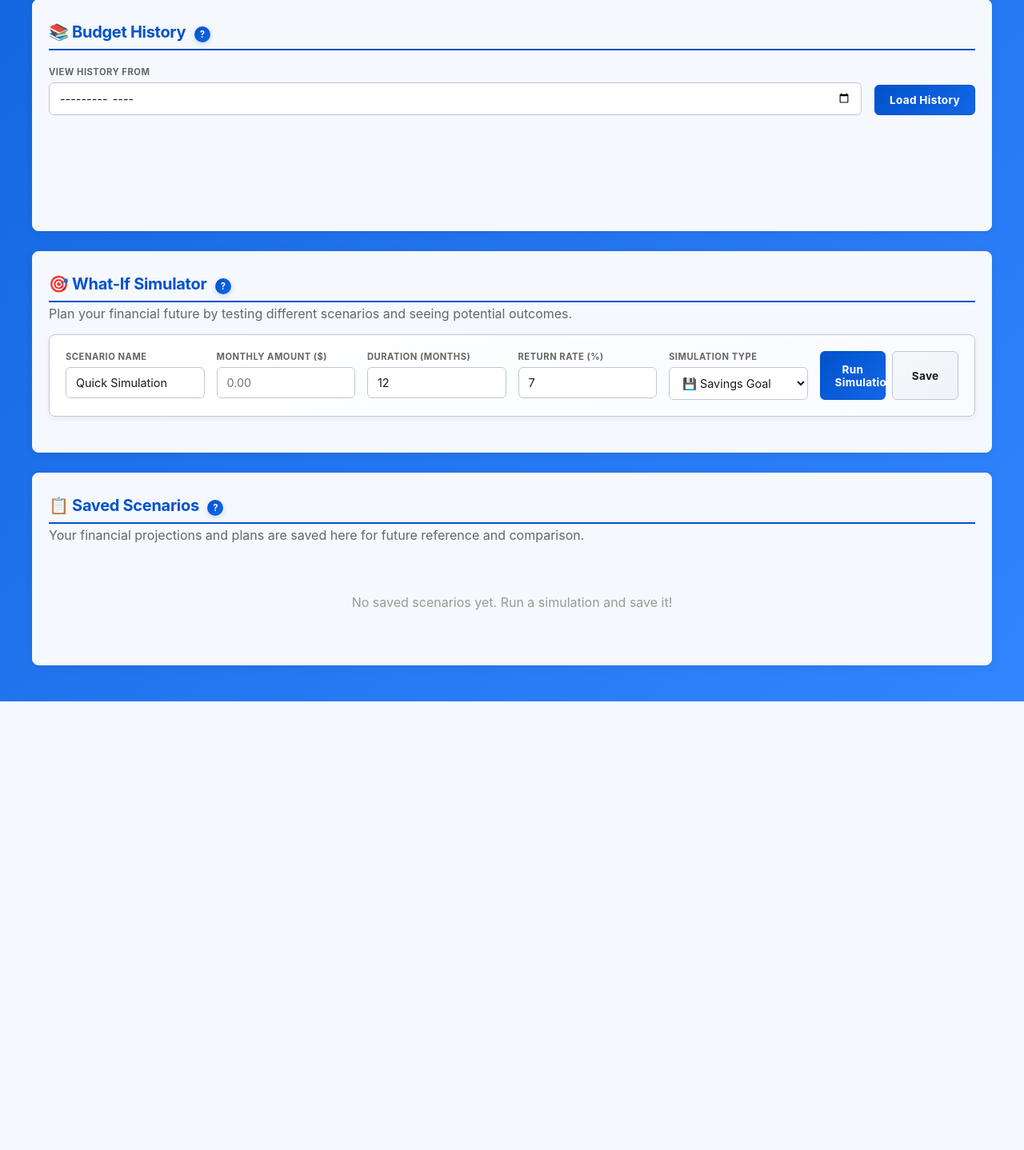
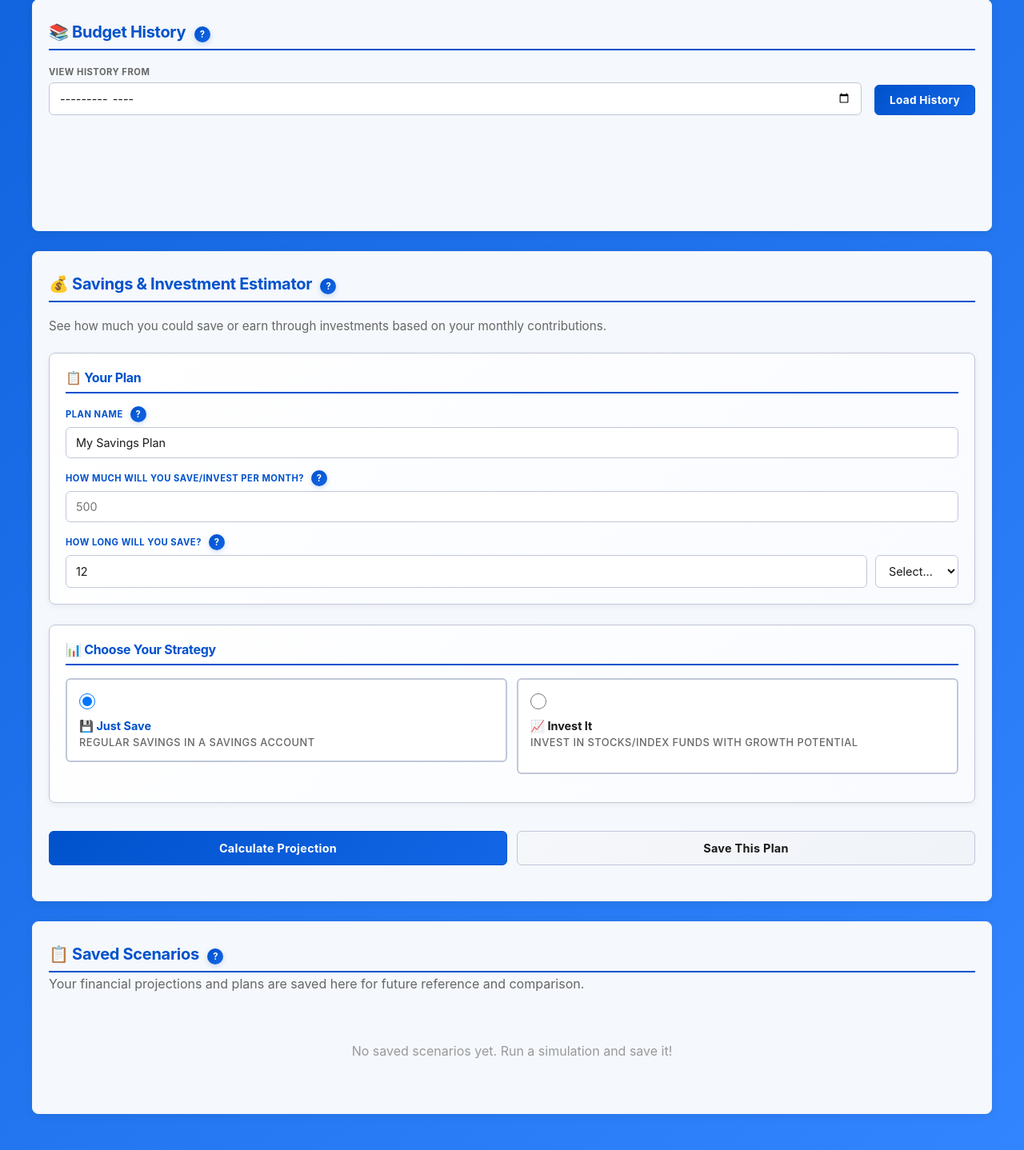
Before and after one commit to phil08533/Budget, a PHP site: page / in a window 1280 px wide. Shown: the part 1555-2993 px from the top of the page at 80% size. Before the commit the page ends 2432 px from the top, so only its background shows below. Run offline with PHP 8.4, Linux system fonts and the light colour scheme; data that the repository does not hold is empty.

Commit message:
Redesign Savings & Investment Estimator for better accessibility
UI/UX Improvements:
- Renamed 'What-If Simulator' to 'Savings & Investment Estimator'
- Reorganized into clear sections: Plan Details and Strategy Selection
- Added visual strategy selector with radio buttons
- Removed confusing 'Hybrid' option - simplified to just Save or Invest
- Added quick duration presets (1, 2, 5, 10 years)
- Return rate only shows when 'Invest' is selected
- Better visual hierarchy with section headers

Accessibility Enhancements:
- Clearer, more conversational labels
- Better explanations for each field
- Help icons on all inputs with useful tooltips
- Strategy options show with icons and descriptions
- Styled strategy selector for better visibility
- Larger, more readable form sections

Form Organization:
- Section 1: Plan details (name, amount, duration)
- Section 2: Strategy choice (Save vs Invest)
- Clean action buttons at the bottom
- Better spacing and readability

Results Display:
- Projection results display below the form
- Clear visualization of savings/investment growth
- Easy comparison between strategies

The estimator now feels like a guided tool rather than a technical form.

https://claude.ai/code/session_01ULdDKHw7HhZA1fxaU2AAry

```diff
--- a/app.js
+++ b/app.js
@@ -164,12 +164,25 @@ document.addEventListener('mouseout', (e) => {
   }
 });
 
+// Toggle return rate input based on strategy selection
+function toggleReturnRate() {
+  const type = document.querySelector('input[name="type"]:checked').value;
+  const returnRateLabel = document.getElementById('returnRateLabel');
+  if (type === 'invest') {
+    returnRateLabel.style.display = 'flex';
+  } else {
+    returnRateLabel.style.display = 'none';
+  }
+}
+
 // Set today's date in date input when page loads
 document.addEventListener('DOMContentLoaded', () => {
   const expenseDateInput = document.getElementById('expenseDate');
   if (expenseDateInput) {
     expenseDateInput.valueAsDate = new Date();
   }
+  // Initialize return rate visibility
+  toggleReturnRate();
 });
 
 $('#incomeForm').addEventListener('submit', async (e) => {
--- a/index.php
+++ b/index.php
@@ -145,38 +145,70 @@
       <div id="historyList" style="min-height: 100px;"></div>
     </section>
 
-    <!-- WHAT-IF SIMULATOR -->
+    <!-- SAVINGS & INVESTMENT ESTIMATOR -->
     <section id="simulator">
-      <h2>🎯 What-If Simulator <span class="help-icon" title="Test different savings and investment scenarios">?</span></h2>
-      <p style="color: #666; margin: -1rem 0 1rem 0;">Plan your financial future by testing different scenarios and seeing potential outcomes.</p>
-      <form id="simulateForm" class="grid-4">
+      <h2>💰 Savings & Investment Estimator <span class="help-icon" title="Plan how much you'll have by setting savings goals">?</span></h2>
+      <p style="color: #666; margin: 0 0 1.5rem 0; font-size: 0.95rem;">See how much you could save or earn through investments based on your monthly contributions.</p>
+
+      <form id="simulateForm" class="estimator-form">
+        <div class="estimator-section">
+          <h3>📋 Your Plan</h3>
+
           <label>
-          <small style="color: #666; text-transform: uppercase;">Scenario Name</small>
-          <input name="saved_name" placeholder="e.g., Vacation Fund" value="Quick Simulation" />
+            <small>Plan Name <span class="help-icon" title="Give your plan a memorable name">?</span></small>
+            <input name="saved_name" placeholder="e.g., Vacation Fund, Emergency Fund" value="My Savings Plan" />
           </label>
+
           <label>
-          <small style="color: #666; text-transform: uppercase;">Monthly Amount ($)</small>
-          <input name="monthly_amount" type="number" step="0.01" placeholder="0.00" required />
+            <small>How much will you save/invest per month? <span class="help-icon" title="Enter the amount you can save each month">?</span></small>
+            <input name="monthly_amount" type="number" step="0.01" placeholder="500" required />
           </label>
+
           <label>
-          <small style="color: #666; text-transform: uppercase;">Duration (months)</small>
-          <input name="duration_months" type="number" min="1" value="12" required />
+            <small>How long will you save? <span class="help-icon" title="Enter the number of months">?</span></small>
+            <div style="display: flex; gap: 10px;">
+              <input name="duration_months" type="number" min="1" value="12" required style="flex: 1;" />
+              <select style="flex: 0 0 auto;" onchange="document.querySelector('input[name=duration_months]').value = this.value === '12' ? 12 : this.value === '24' ? 24 : this.value === '60' ? 60 : this.value === '120' ? 120 : this.value">
+                <option value="">Select...</option>
+                <option value="12">1 Year</option>
+                <option value="24">2 Years</option>
+                <option value="60">5 Years</option>
+                <option value="120">10 Years</option>
+              </select>
+            </div>
           </label>
-        <label>
-          <small style="color: #666; text-transform: uppercase;">Return Rate (%)</small>
+        </div>
+
+        <div class="estimator-section">
+          <h3>📊 Choose Your Strategy</h3>
+
+          <div class="strategy-selector">
+            <label class="strategy-option">
+              <input type="radio" name="type" value="save" checked onchange="toggleReturnRate()" />
+              <div class="strategy-content">
+                <strong>💾 Just Save</strong>
+                <small>Regular savings in a savings account</small>
+              </div>
+            </label>
+
+            <label class="strategy-option">
+              <input type="radio" name="type" value="invest" onchange="toggleReturnRate()" />
+              <div class="strategy-content">
+                <strong>📈 Invest It</strong>
+                <small>Invest in stocks/index funds with growth potential</small>
+              </div>
+            </label>
+          </div>
+
+          <label id="returnRateLabel" style="display: none;">
+            <small>Expected Annual Return Rate (%) <span class="help-icon" title="Average annual return. Stock market average is ~7-10%">?</span></small>
             <input name="expected_return_rate" type="number" step="0.1" value="7" required />
           </label>
-        <label>
-          <small style="color: #666; text-transform: uppercase;">Simulation Type</small>
-          <select name="type">
-            <option value="save">💾 Savings Goal</option>
-            <option value="invest">📈 Investment Growth</option>
-            <option value="hybrid">🔄 Hybrid (Both)</option>
-          </select>
-        </label>
-        <div style="display: flex; gap: 0.5rem;">
-          <button class="btn" type="submit" style="flex: 1;">Run Simulation</button>
-          <button class="btn secondary" id="saveScenario" type="button" style="flex: 1;">Save</button>
+        </div>
+
+        <div class="estimator-actions">
+          <button class="btn" type="submit">Calculate Projection</button>
+          <button class="btn secondary" id="saveScenario" type="button">Save This Plan</button>
         </div>
       </form>
 
--- a/styles.css
+++ b/styles.css
@@ -180,6 +180,109 @@ section > h2 {
   gap: 15px;
   margin-bottom: 20px;
   box-shadow: 0 2px 8px rgba(0, 0, 0, 0.06);
+}
+
+.estimator-form {
+  display: flex;
+  flex-direction: column;
+  gap: 25px;
+}
+
+.estimator-section {
+  background: linear-gradient(135deg, #ffffff 0%, #f9fbff 100%);
+  border: 1px solid var(--xp-border);
+  border-radius: 8px;
+  padding: 20px;
+  box-shadow: 0 2px 8px rgba(0, 0, 0, 0.06);
+}
+
+.estimator-section h3 {
+  margin: 0 0 16px 0;
+  font-size: 1rem;
+  font-weight: 700;
+  color: var(--xp-accent);
+  border-bottom: 2px solid var(--xp-accent);
+  padding-bottom: 8px;
+  letter-spacing: -0.3px;
+}
+
+.estimator-section label {
+  margin-bottom: 15px;
+}
+
+.estimator-section label:last-of-type {
+  margin-bottom: 0;
+}
+
+.strategy-selector {
+  display: grid;
+  grid-template-columns: repeat(auto-fit, minmax(200px, 1fr));
+  gap: 12px;
+  margin-bottom: 15px;
+}
+
+.strategy-option {
+  position: relative;
+  display: flex;
+  gap: 12px;
+  padding: 15px;
+  border: 2px solid var(--xp-border);
+  border-radius: 6px;
+  background: white;
+  cursor: pointer;
+  transition: all 0.3s ease;
+}
+
+.strategy-option:hover {
+  border-color: var(--xp-accent);
+  box-shadow: 0 4px 12px rgba(0, 82, 204, 0.1);
+}
+
+.strategy-option input[type="radio"] {
+  margin: 0;
+  width: 20px;
+  height: 20px;
+  cursor: pointer;
+  flex-shrink: 0;
+  margin-top: 2px;
+}
+
+.strategy-option input[type="radio"]:checked + .strategy-content strong {
+  color: var(--xp-accent);
+}
+
+.strategy-option input[type="radio"]:checked + .strategy-content {
+  color: var(--xp-accent);
+}
+
+.strategy-content {
+  flex: 1;
+}
+
+.strategy-content strong {
+  display: block;
+  margin-bottom: 4px;
+  font-weight: 700;
+  transition: color 0.2s ease;
+}
+
+.strategy-content small {
+  display: block;
+  color: #666;
+  font-size: 0.8rem;
+  font-weight: 500;
+}
+
+.estimator-actions {
+  display: flex;
+  gap: 12px;
+  margin-top: 10px;
+}
+
+.estimator-actions button {
+  flex: 1;
+  padding: 12px 20px;
+  font-size: 0.9rem;
 }
 
 .stack {
```
Lines whose indentation alone changed are shown as unchanged.
